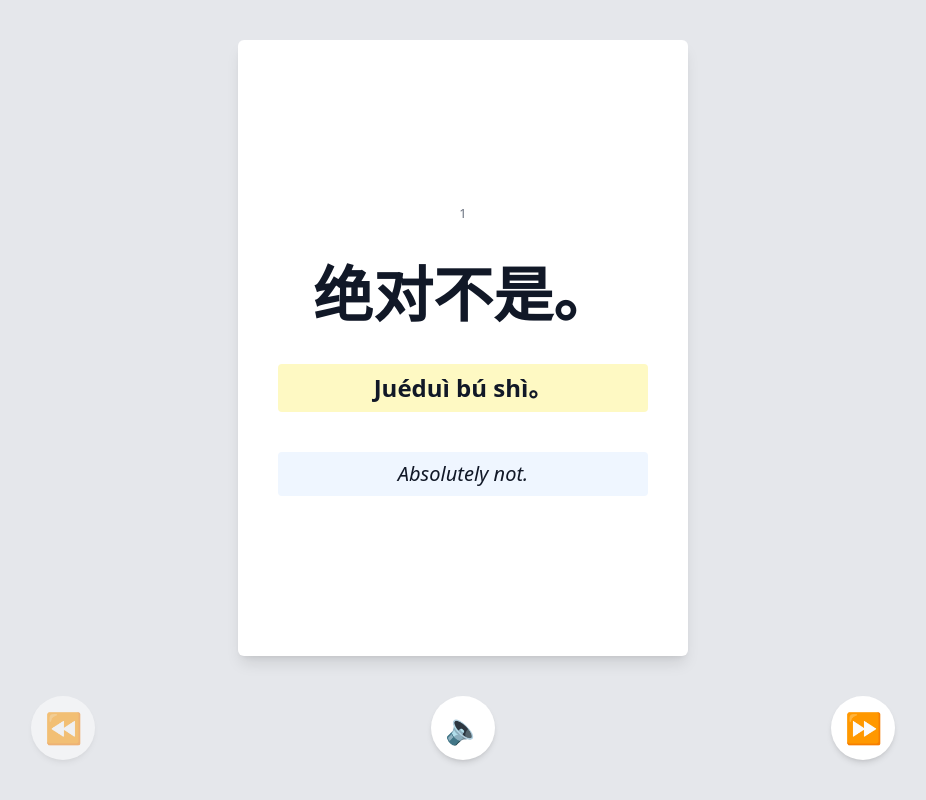
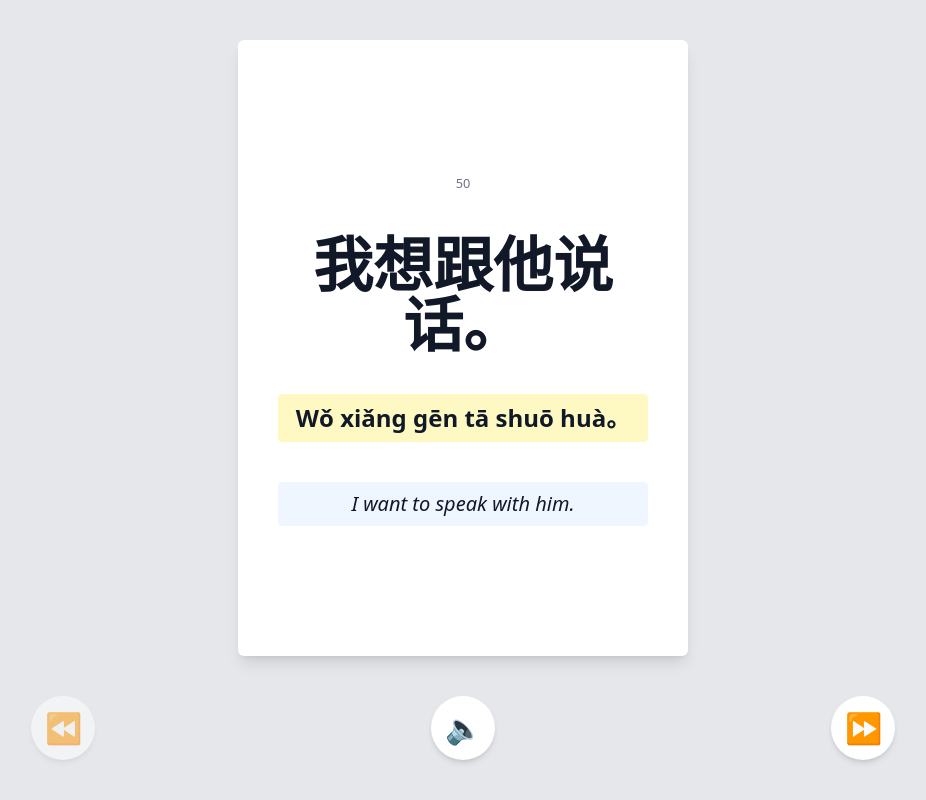
Before and after one commit to james2doyle/mandarin-cards, a Vue app: page / in a window 1280 px wide. Shown: the whole page, without its empty margins (177-1103 px from the left). Built offline with nearby package versions, Linux system fonts and the light colour scheme; what fluid-tailwind would draw is missing.

Commit message:
Changed: shuffle items

```diff
--- a/src/App.vue
+++ b/src/App.vue
@@ -11,10 +11,20 @@ import { computed, watch, ref } from "vue";
 import PWABadge from "./components/PWABadge.vue";
 import Card from "./components/Card.vue";
 
-import sentences from "./data/120-daily-used-short-sentences.json";
+import data from "./data/120-daily-used-short-sentences.json";
+
+function shuffleArray(array: Array<unknown>) {
+  for (let i = array.length - 1; i > 0; i--) {
+    const j = Math.floor(Math.random() * (i + 1));
+    [array[i], array[j]] = [array[j], array[i]];
+  }
+  return array;
+}
+
+const sentences = shuffleArray(data) as CardType[];
 
 const container = ref(null);
-const { isSwiping, direction } = useSwipe(container);
+const { direction } = useSwipe(container);
 
 const { left, right, space, enter } = useMagicKeys();
 
```
Also changed, not shown: 4 other files (tests, documents, lock files or other folders).
